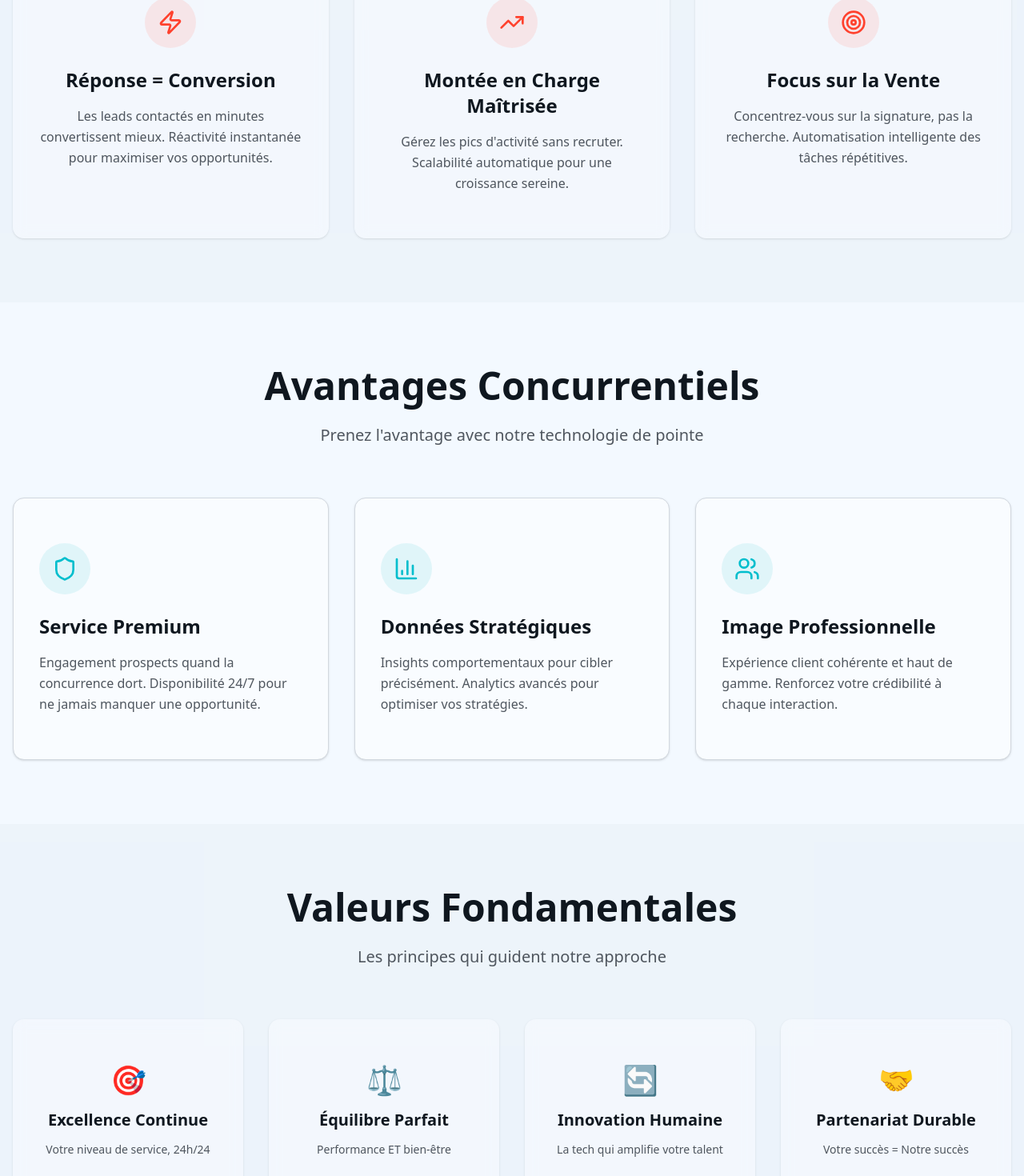
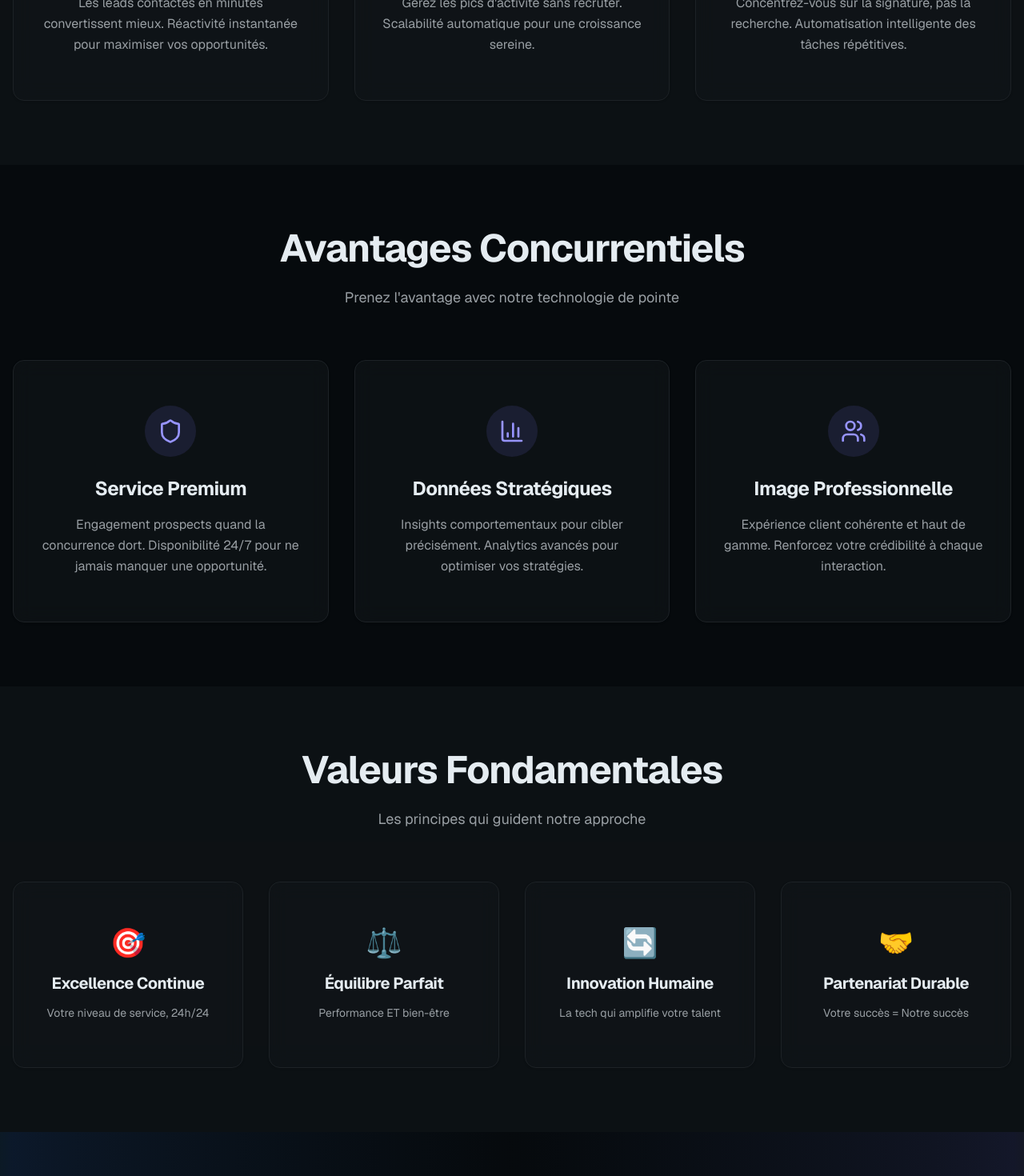
Before and after one commit to Bujujan/hayzai, a Next.js app: page / in a window 1280 px wide. Shown: the part 980-2450 px from the top of the page at 80% size. Built offline with nearby package versions, Linux system fonts and the light colour scheme.

Commit message:
changed theme and colors

```diff
--- a/src/app/globals.css
+++ b/src/app/globals.css
@@ -4,37 +4,37 @@
 @custom-variant dark (&:is(.dark *));
 
 :root {
-  --background: oklch(98% 0.012 250);
-  --foreground: oklch(20% 0.020 250);
+  --background: oklch(98% 0.010 240);
+  --foreground: oklch(20% 0.020 240);
 
   /* CTA colors */
-  --primary: oklch(65% 0.25 280);
-  --primary-foreground: oklch(98% 0.012 250);
+  --primary: oklch(60% 0.25 260);
+  --primary-foreground: oklch(98% 0.010 240);
 
-  --secondary: oklch(70% 0.19 200);
-  --secondary-foreground: oklch(20% 0.020 250);
+  --secondary: oklch(70% 0.15 230);
+  --secondary-foreground: oklch(20% 0.020 240);
 
-  --accent: oklch(70% 0.25 30);
-  --accent-foreground: oklch(98% 0.012 250);
+  --accent: oklch(65% 0.23 280);
+  --accent-foreground: oklch(98% 0.010 240);
 
   /* Neutral / muted */
-  --muted: oklch(92% 0.015 250);
-  --muted-foreground: oklch(45% 0.015 250);
+  --muted: oklch(92% 0.010 240);
+  --muted-foreground: oklch(45% 0.015 240);
 
-  --card: oklch(99% 0.005 250);
-  --card-foreground: oklch(20% 0.020 250);
+  --card: oklch(99% 0.005 240);
+  --card-foreground: oklch(20% 0.020 240);
 
   --popover: var(--card);
   --popover-foreground: var(--card-foreground);
 
   /* Borders / inputs */
-  --border: oklch(88% 0.012 250);
-  --input: oklch(88% 0.012 250);
+  --border: oklch(88% 0.012 240);
+  --input: oklch(88% 0.012 240);
   --ring: var(--primary);
 
   /* Destructive */
   --destructive: oklch(65% 0.24 25);
-  --destructive-foreground: oklch(98% 0.012 250);
+  --destructive-foreground: oklch(98% 0.012 240);
 
   /* Charts */
   --chart-1: var(--primary);
@@ -45,69 +45,37 @@
 
   /* Radius */
   --radius: 0.625rem;
-
-  /* Sidebar */
-  --sidebar: oklch(98% 0.012 250);
-  --sidebar-foreground: oklch(20% 0.020 250);
-  --sidebar-primary: var(--primary);
-  --sidebar-primary-foreground: var(--primary-foreground);
-  --sidebar-accent: var(--muted);
-  --sidebar-accent-foreground: oklch(20% 0.020 250);
-  --sidebar-border: var(--border);
-  --sidebar-ring: var(--ring);
 }
 
+/* 🌑 Dark mode */
 .dark {
-  --background: oklch(14% 0.010 250);
-  --foreground: oklch(94% 0.010 250);
+  --background: oklch(14% 0.010 240);
+  --foreground: oklch(94% 0.010 240);
 
-  /* CTA colors */
-  --primary: oklch(75% 0.25 280);
-  --primary-foreground: oklch(14% 0.010 250);
+  --primary: oklch(75% 0.25 260);
+  --primary-foreground: oklch(14% 0.010 240);
 
-  --secondary: oklch(75% 0.19 200);
-  --secondary-foreground: oklch(14% 0.010 250);
+  --secondary: oklch(75% 0.15 230);
+  --secondary-foreground: oklch(14% 0.010 240);
 
-  --accent: oklch(75% 0.25 30);
-  --accent-foreground: oklch(14% 0.010 250);
+  --accent: oklch(75% 0.23 280);
+  --accent-foreground: oklch(14% 0.010 240);
 
-  /* Neutral / muted */
-  --muted: oklch(25% 0.015 250);
-  --muted-foreground: oklch(70% 0.015 250);
+  --muted: oklch(25% 0.010 240);
+  --muted-foreground: oklch(70% 0.010 240);
 
-  --card: oklch(20% 0.010 250);
-  --card-foreground: oklch(94% 0.010 250);
+  --card: oklch(20% 0.010 240);
+  --card-foreground: oklch(94% 0.010 240);
 
-  --popover: var(--card);
-  --popover-foreground: var(--card-foreground);
-
-  /* Borders / inputs */
-  --border: oklch(25% 0.010 250);
-  --input: oklch(25% 0.010 250);
+  --border: oklch(25% 0.010 240);
+  --input: oklch(25% 0.010 240);
   --ring: var(--primary);
 
-  /* Destructive */
   --destructive: oklch(75% 0.24 25);
-  --destructive-foreground: oklch(14% 0.010 250);
-
-  /* Charts */
-  --chart-1: var(--primary);
-  --chart-2: var(--secondary);
-  --chart-3: var(--accent);
-  --chart-4: oklch(65% 0.20 110);
-  --chart-5: oklch(58% 0.20 40);
-
-  /* Sidebar */
-  --sidebar: oklch(20% 0.010 250);
-  --sidebar-foreground: oklch(94% 0.010 250);
-  --sidebar-primary: var(--primary);
-  --sidebar-primary-foreground: var(--primary-foreground);
-  --sidebar-accent: var(--muted);
-  --sidebar-accent-foreground: oklch(94% 0.010 250);
-  --sidebar-border: var(--border);
-  --sidebar-ring: var(--ring);
+  --destructive-foreground: oklch(14% 0.010 240);
 }
 
+/* THEME VARIABLES */
 @theme inline {
   --font-sans: var(--font-geist-sans);
   --font-mono: var(--font-geist-mono);
@@ -130,30 +98,21 @@
   --color-border: var(--border);
   --color-input: var(--input);
   --color-ring: var(--ring);
-  --color-chart-1: var(--chart-1);
-  --color-chart-2: var(--chart-2);
-  --color-chart-3: var(--chart-3);
-  --color-chart-4: var(--chart-4);
-  --color-chart-5: var(--chart-5);
   --radius-sm: calc(var(--radius) - 4px);
   --radius-md: calc(var(--radius) - 2px);
   --radius-lg: var(--radius);
   --radius-xl: calc(var(--radius) + 4px);
-  --color-sidebar: var(--sidebar);
-  --color-sidebar-foreground: var(--sidebar-foreground);
-  --color-sidebar-primary: var(--sidebar-primary);
-  --color-sidebar-primary-foreground: var(--sidebar-primary-foreground);
-  --color-sidebar-accent: var(--sidebar-accent);
-  --color-sidebar-accent-foreground: var(--sidebar-accent-foreground);
-  --color-sidebar-border: var(--sidebar-border);
-  --color-sidebar-ring: var(--sidebar-ring);
 }
 
+/* BASE STYLES */
 @layer base {
   * {
     @apply border-border outline-ring/50;
   }
   body {
-    @apply bg-background text-foreground;
+    @apply bg-background text-foreground font-sans antialiased;
+  }
+  h1, h2, h3, h4 {
+    @apply tracking-tight;
   }
 }
--- a/src/app/layout.tsx
+++ b/src/app/layout.tsx
@@ -25,7 +25,7 @@ export default function RootLayout({
   children: React.ReactNode;
 }>) {
   return (
-    <html lang="en">
+    <html lang="en" className="dark">
       <Header />
       <body
         className={`${geistSans.variable} ${geistMono.variable} antialiased`}
--- a/src/app/page.tsx
+++ b/src/app/page.tsx
@@ -16,17 +16,16 @@ export default function HomePage() {
   return (
     <div className="min-h-screen bg-background">
       {/* Hero Section */}
-      <section className="py-20 px-4 text-center relative overflow-hidden">
-        <div className="absolute inset-0 bg-gradient-to-br from-accent/5 via-transparent to-secondary/5"></div>
+      <section className="py-20 px-4 text-center relative overflow-hidden bg-gradient-to-br from-primary/5 via-background to-accent/5">
         <div className="container mx-auto relative z-10">
-          <Badge className="mb-6 text-sm font-medium text-black bg-gray-200">
+          <Badge className="mb-6 text-sm font-medium text-primary bg-primary/10">
             Intelligence Artificielle • Conseil Business
           </Badge>
-          <h1 className="text-5xl text-foreground md:text-7xl font-bold text-balance mb-6 leading-tight">
+          <h1 className="text-5xl md:text-7xl font-bold tracking-tight mb-6 leading-tight">
             Transformez Votre Business avec l&apos;
-            <span className="text-accent">IA</span>
+            <span className="text-primary">IA</span>
           </h1>
-          <p className="text-xl md:text-2xl text-muted-foreground text-balance mb-8 max-w-3xl mx-auto leading-relaxed">
+          <p className="text-lg md:text-xl text-muted-foreground max-w-3xl mx-auto leading-relaxed mb-8">
             Maximisez votre ROI, optimisez vos performances et prenez
             l&apos;avantage concurrentiel grâce à notre expertise en
             intelligence artificielle
@@ -35,21 +34,12 @@ export default function HomePage() {
             <a href="#contact">
               <Button
                 size="lg"
-                className="text-lg px-8 py-6 group hover:cursor-pointer"
+                className="text-lg tracking-wide px-8 py-6 bg-primary hover:bg-primary/90 text-primary-foreground rounded-xl shadow-md group"
               >
-                {/* Découvrir nos Solutions */}
                 Consultation Gratuite
-                <ArrowRight className="ml-2 h-5 w-5 group-hover:translate-x-1 transition-transform" />
+                <ArrowRight className="ml-2 h-5 w-5 transition-transform group-hover:translate-x-1" />
               </Button>
             </a>
-
-            {/* <Button
-              variant="outline"
-              size="lg"
-              className="text-lg px-8 py-6 bg-transparent"
-            >
-              Consultation Gratuite
-            </Button> */}
           </div>
         </div>
       </section>
@@ -58,58 +48,48 @@ export default function HomePage() {
       <section id="services" className="py-20 px-4 bg-muted/30">
         <div className="container mx-auto">
           <div className="text-center mb-16">
-            <h2 className="text-4xl text-foreground md:text-5xl font-bold text-balance mb-6">
+            <h2 className="text-4xl md:text-5xl font-bold tracking-tight mb-6">
               ROI COMBINÉ - Impact Revenus
             </h2>
-            <p className="text-xl text-muted-foreground text-balance max-w-2xl mx-auto">
+            <p className="text-lg text-muted-foreground max-w-2xl mx-auto">
               Performance Commerciale optimisée par l&apos;Intelligence
               Artificielle
             </p>
           </div>
 
           <div className="grid md:grid-cols-3 gap-8">
-            <Card className="group hover:shadow-lg transition-all duration-300 border-0 bg-card/50 backdrop-blur-sm">
+            {[
+              {
+                icon: <Zap className="h-8 w-8 text-primary" />,
+                title: "Réponse = Conversion",
+                desc: "Les leads contactés en minutes convertissent mieux. Réactivité instantanée pour maximiser vos opportunités.",
+              },
+              {
+                icon: <TrendingUp className="h-8 w-8 text-primary" />,
+                title: "Montée en Charge Maîtrisée",
+                desc: "Gérez les pics d'activité sans recruter. Scalabilité automatique pour une croissance sereine.",
+              },
+              {
+                icon: <Target className="h-8 w-8 text-primary" />,
+                title: "Focus sur la Vente",
+                desc: "Concentrez-vous sur la signature, pas la recherche. Automatisation intelligente des tâches répétitives.",
+              },
+            ].map((item, idx) => (
+              <Card
+                key={idx}
+                className="group hover:shadow-xl hover:-translate-y-1 transition-all duration-300 border border-border bg-card/60 backdrop-blur-md rounded-xl"
+              >
                 <CardContent className="p-8 text-center">
-                <div className="w-16 h-16 bg-accent/10 rounded-full flex items-center justify-center mx-auto mb-6 group-hover:bg-accent/20 transition-colors">
-                  <Zap className="h-8 w-8 text-accent" />
+                  <div className="w-16 h-16 bg-primary/10 rounded-full flex items-center justify-center mx-auto mb-6 group-hover:bg-primary/20 transition-colors">
+                    {item.icon}
                   </div>
-                <h3 className="text-2xl font-bold mb-4">
-                  Réponse = Conversion
-                </h3>
+                  <h3 className="text-2xl font-bold mb-4">{item.title}</h3>
                   <p className="text-muted-foreground leading-relaxed">
-                  Les leads contactés en minutes convertissent mieux. Réactivité
-                  instantanée pour maximiser vos opportunités.
+                    {item.desc}
                   </p>
                 </CardContent>
               </Card>
-
-            <Card className="group hover:shadow-lg transition-all duration-300 border-0 bg-card/50 backdrop-blur-sm">
-              <CardContent className="p-8 text-center">
-                <div className="w-16 h-16 bg-accent/10 rounded-full flex items-center justify-center mx-auto mb-6 group-hover:bg-accent/20 transition-colors">
-                  <TrendingUp className="h-8 w-8 text-accent" />
-                </div>
-                <h3 className="text-2xl font-bold mb-4">
-                  Montée en Charge Maîtrisée
-                </h3>
-                <p className="text-muted-foreground leading-relaxed">
-                  Gérez les pics d&apos;activité sans recruter. Scalabilité
-                  automatique pour une croissance sereine.
-                </p>
-              </CardContent>
-            </Card>
-
-            <Card className="group hover:shadow-lg transition-all duration-300 border-0 bg-card/50 backdrop-blur-sm">
-              <CardContent className="p-8 text-center">
-                <div className="w-16 h-16 bg-accent/10 rounded-full flex items-center justify-center mx-auto mb-6 group-hover:bg-accent/20 transition-colors">
-                  <Target className="h-8 w-8 text-accent" />
-                </div>
-                <h3 className="text-2xl font-bold mb-4">Focus sur la Vente</h3>
-                <p className="text-muted-foreground leading-relaxed">
-                  Concentrez-vous sur la signature, pas la recherche.
-                  Automatisation intelligente des tâches répétitives.
-                </p>
-              </CardContent>
-            </Card>
+            ))}
           </div>
         </div>
       </section>
@@ -118,57 +98,47 @@ export default function HomePage() {
       <section id="avantages" className="py-20 px-4">
         <div className="container mx-auto">
           <div className="text-center mb-16">
-            <h2 className="text-4xl text-foreground md:text-5xl font-bold text-balance mb-6">
+            <h2 className="text-4xl md:text-5xl font-bold tracking-tight mb-6">
               Avantages Concurrentiels
             </h2>
-            <p className="text-xl text-muted-foreground text-balance max-w-2xl mx-auto">
+            <p className="text-lg text-muted-foreground max-w-2xl mx-auto">
               Prenez l&apos;avantage avec notre technologie de pointe
             </p>
           </div>
 
           <div className="grid md:grid-cols-3 gap-8">
-            <Card className="group hover:shadow-lg transition-all duration-300">
-              <CardContent className="p-8">
-                <div className="w-16 h-16 bg-secondary/10 rounded-full flex items-center justify-center mb-6 group-hover:bg-secondary/20 transition-colors">
-                  <Shield className="h-8 w-8 text-secondary" />
+            {[
+              {
+                icon: <Shield className="h-8 w-8 text-accent" />,
+                title: "Service Premium",
+                desc: "Engagement prospects quand la concurrence dort. Disponibilité 24/7 pour ne jamais manquer une opportunité.",
+              },
+              {
+                icon: <BarChart3 className="h-8 w-8 text-accent" />,
+                title: "Données Stratégiques",
+                desc: "Insights comportementaux pour cibler précisément. Analytics avancés pour optimiser vos stratégies.",
+              },
+              {
+                icon: <Users className="h-8 w-8 text-accent" />,
+                title: "Image Professionnelle",
+                desc: "Expérience client cohérente et haut de gamme. Renforcez votre crédibilité à chaque interaction.",
+              },
+            ].map((item, idx) => (
+              <Card
+                key={idx}
+                className="group hover:shadow-xl hover:-translate-y-1 transition-all duration-300 border border-border bg-card/60 backdrop-blur-md rounded-xl"
+              >
+                <CardContent className="p-8 text-center">
+                  <div className="w-16 h-16 bg-accent/10 rounded-full flex items-center justify-center mx-auto mb-6 group-hover:bg-accent/20 transition-colors">
+                    {item.icon}
                   </div>
-                <h3 className="text-2xl font-bold mb-4">Service Premium</h3>
+                  <h3 className="text-2xl font-bold mb-4">{item.title}</h3>
                   <p className="text-muted-foreground leading-relaxed">
-                  Engagement prospects quand la concurrence dort. Disponibilité
-                  24/7 pour ne jamais manquer une opportunité.
+                    {item.desc}
                   </p>
                 </CardContent>
               </Card>
-
-            <Card className="group hover:shadow-lg transition-all duration-300">
-              <CardContent className="p-8">
-                <div className="w-16 h-16 bg-secondary/10 rounded-full flex items-center justify-center mb-6 group-hover:bg-secondary/20 transition-colors">
-                  <BarChart3 className="h-8 w-8 text-secondary" />
-                </div>
-                <h3 className="text-2xl font-bold mb-4">
-                  Données Stratégiques
-                </h3>
-                <p className="text-muted-foreground leading-relaxed">
-                  Insights comportementaux pour cibler précisément. Analytics
-                  avancés pour optimiser vos stratégies.
-                </p>
-              </CardContent>
-            </Card>
-
-            <Card className="group hover:shadow-lg transition-all duration-300">
-              <CardContent className="p-8">
-                <div className="w-16 h-16 bg-secondary/10 rounded-full flex items-center justify-center mb-6 group-hover:bg-secondary/20 transition-colors">
-                  <Users className="h-8 w-8 text-secondary" />
-                </div>
-                <h3 className="text-2xl font-bold mb-4">
-                  Image Professionnelle
-                </h3>
-                <p className="text-muted-foreground leading-relaxed">
-                  Expérience client cohérente et haut de gamme. Renforcez votre
-                  crédibilité à chaque interaction.
-                </p>
-              </CardContent>
-            </Card>
+            ))}
           </div>
         </div>
       </section>
@@ -177,73 +147,69 @@ export default function HomePage() {
       <section id="valeurs" className="py-20 px-4 bg-muted/30">
         <div className="container mx-auto">
           <div className="text-center mb-16">
-            <h2 className="text-4xl text-foreground md:text-5xl font-bold text-balance mb-6">
+            <h2 className="text-4xl md:text-5xl font-bold tracking-tight mb-6">
               Valeurs Fondamentales
             </h2>
-            <p className="text-xl text-muted-foreground text-balance max-w-2xl mx-auto">
+            <p className="text-lg text-muted-foreground max-w-2xl mx-auto">
               Les principes qui guident notre approche
             </p>
           </div>
 
           <div className="grid md:grid-cols-2 lg:grid-cols-4 gap-8">
-            <Card className="text-center group hover:shadow-lg transition-all duration-300 border-0 bg-card/50 backdrop-blur-sm">
+            {[
+              {
+                icon: "🎯",
+                title: "Excellence Continue",
+                desc: "Votre niveau de service, 24h/24",
+              },
+              {
+                icon: "⚖️",
+                title: "Équilibre Parfait",
+                desc: "Performance ET bien-être",
+              },
+              {
+                icon: "🔄",
+                title: "Innovation Humaine",
+                desc: "La tech qui amplifie votre talent",
+              },
+              {
+                icon: "🤝",
+                title: "Partenariat Durable",
+                desc: "Votre succès = Notre succès",
+              },
+            ].map((item, idx) => (
+              <Card
+                key={idx}
+                className="text-center group hover:shadow-xl hover:-translate-y-1 transition-all duration-300 border border-border bg-card/60 backdrop-blur-md rounded-xl"
+              >
                 <CardContent className="p-8">
-                <div className="text-4xl mb-4">🎯</div>
-                <h3 className="text-xl font-bold mb-3">Excellence Continue</h3>
+                  <div className="text-4xl mb-4">{item.icon}</div>
+                  <h3 className="text-xl font-bold mb-3">{item.title}</h3>
                   <p className="text-muted-foreground text-sm leading-relaxed">
-                  Votre niveau de service, 24h/24
+                    {item.desc}
                   </p>
                 </CardContent>
               </Card>
-
-            <Card className="text-center group hover:shadow-lg transition-all duration-300 border-0 bg-card/50 backdrop-blur-sm">
-              <CardContent className="p-8">
-                <div className="text-4xl mb-4">⚖️</div>
-                <h3 className="text-xl font-bold mb-3">Équilibre Parfait</h3>
-                <p className="text-muted-foreground text-sm leading-relaxed">
-                  Performance ET bien-être
-                </p>
-              </CardContent>
-            </Card>
-
-            <Card className="text-center group hover:shadow-lg transition-all duration-300 border-0 bg-card/50 backdrop-blur-sm">
-              <CardContent className="p-8">
-                <div className="text-4xl mb-4">🔄</div>
-                <h3 className="text-xl font-bold mb-3">Innovation Humaine</h3>
-                <p className="text-muted-foreground text-sm leading-relaxed">
-                  La tech qui amplifie votre talent
-                </p>
-              </CardContent>
-            </Card>
-
-            <Card className="text-center group hover:shadow-lg transition-all duration-300 border-0 bg-card/50 backdrop-blur-sm">
-              <CardContent className="p-8">
-                <div className="text-4xl mb-4">🤝</div>
-                <h3 className="text-xl font-bold mb-3">Partenariat Durable</h3>
-                <p className="text-muted-foreground text-sm leading-relaxed">
-                  Votre succès = Notre succès
-                </p>
-              </CardContent>
-            </Card>
+            ))}
           </div>
         </div>
       </section>
 
       {/* CTA Section */}
       <section id="contact" className="py-20 px-4 relative overflow-hidden">
-        <div className="absolute inset-0 bg-gradient-to-r from-accent/10 via-secondary/5 to-accent/10"></div>
+        <div className="absolute inset-0 bg-gradient-to-r from-primary/10 via-background to-accent/10"></div>
         <div className="container mx-auto relative z-10">
           <div className="max-w-2xl mx-auto text-center">
-            <h2 className="text-4xl text-foreground md:text-5xl font-bold text-balance mb-6">
+            <h2 className="text-4xl md:text-5xl font-bold tracking-tight mb-6">
               Prêt à Transformer Votre Business ?
             </h2>
-            <p className="text-xl text-muted-foreground text-balance mb-12">
+            <p className="text-lg text-muted-foreground mb-12">
               Chaque prospect mérite votre excellence. Obtenez votre &quot;Agent
               Personnel&quot; IA pour développer sans limites et vendre sans
               stress.
             </p>
 
-            <Card className="p-8 bg-card/80 backdrop-blur-sm border-0 shadow-xl">
+            <Card className="p-8 bg-card/80 backdrop-blur-md border border-border shadow-xl rounded-xl">
               <CardContent className="space-y-6">
                 <h3 className="text-2xl font-bold mb-6">
                   Consultation Gratuite
@@ -261,9 +227,12 @@ export default function HomePage() {
                       className="h-12 text-lg"
                     />
                   </div>
-                  <Button size="lg" className="w-full text-lg py-6 group">
+                  <Button
+                    size="lg"
+                    className="w-full text-lg tracking-wide py-6 bg-primary hover:bg-primary/90 text-primary-foreground rounded-xl shadow-md group"
+                  >
                     Démarrer ma Transformation IA
-                    <ArrowRight className="ml-2 h-5 w-5 group-hover:translate-x-1 transition-transform" />
+                    <ArrowRight className="ml-2 h-5 w-5 transition-transform group-hover:translate-x-1" />
                   </Button>
                 </form>
                 <p className="text-sm text-muted-foreground">
--- a/src/components/header.tsx
+++ b/src/components/header.tsx
@@ -2,7 +2,7 @@ import React from "react";
 
 const Header = () => {
   return (
-    <header className="border-b border-border/50 backdrop-blur-sm bg-background/80 sticky top-0 z-50">
+    <header className="border-b border-border/50 backdrop-blur-sm bg-background/80 sticky top-0 z-50 dark">
       <div className="container mx-auto px-4 py-4">
         <nav className="flex items-center justify-between">
           <div className="text-2xl font-bold text-foreground">
```
Also changed, not shown: src/components/footer.tsx (+8 -8 lines). Lines whose indentation alone changed are shown as unchanged.
